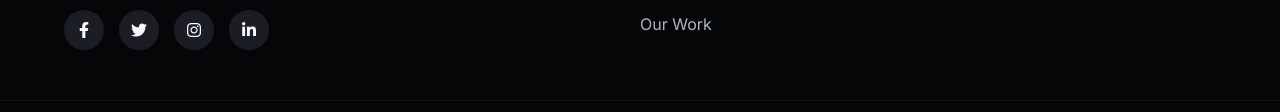
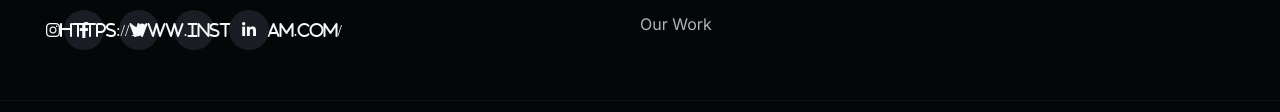
Before and after one commit to vigneshdv03/digiblitzagency, a plain HTML site: page index.html in a window 1280 px wide. Shown: the part 5463-5575 px from the top of the page. Drawn offline with Linux system fonts and the light colour scheme.

Commit message:
Update index.html

```diff
--- a/index.html
+++ b/index.html
@@ -338,7 +338,7 @@
                 <div class="social-links">
                     <a href="#"><i class="fab fa-facebook-f"></i></a>
                     <a href="#"><i class="fab fa-twitter"></i></a>
-                    <a href="#"><i class="fab fa-instagram"></i></a>
+                    <a href="#"><i class="fab fa-instagram">https://www.instagram.com/</i></a>
                     <a href="#"><i class="fab fa-linkedin-in"></i></a>
                 </div>
             </div>
```
